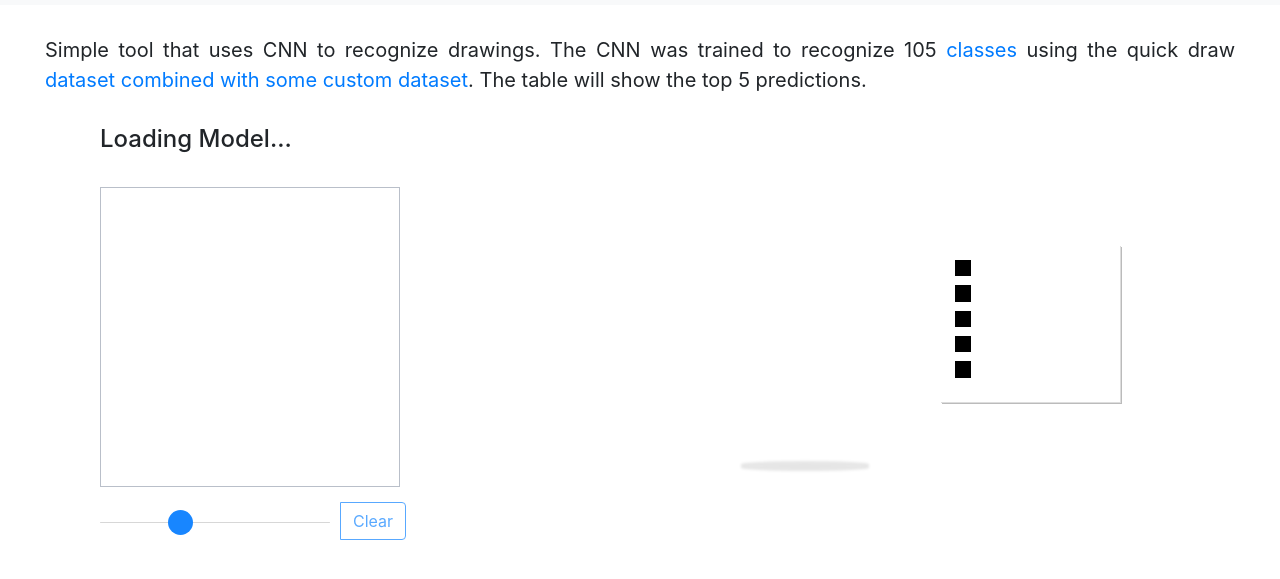
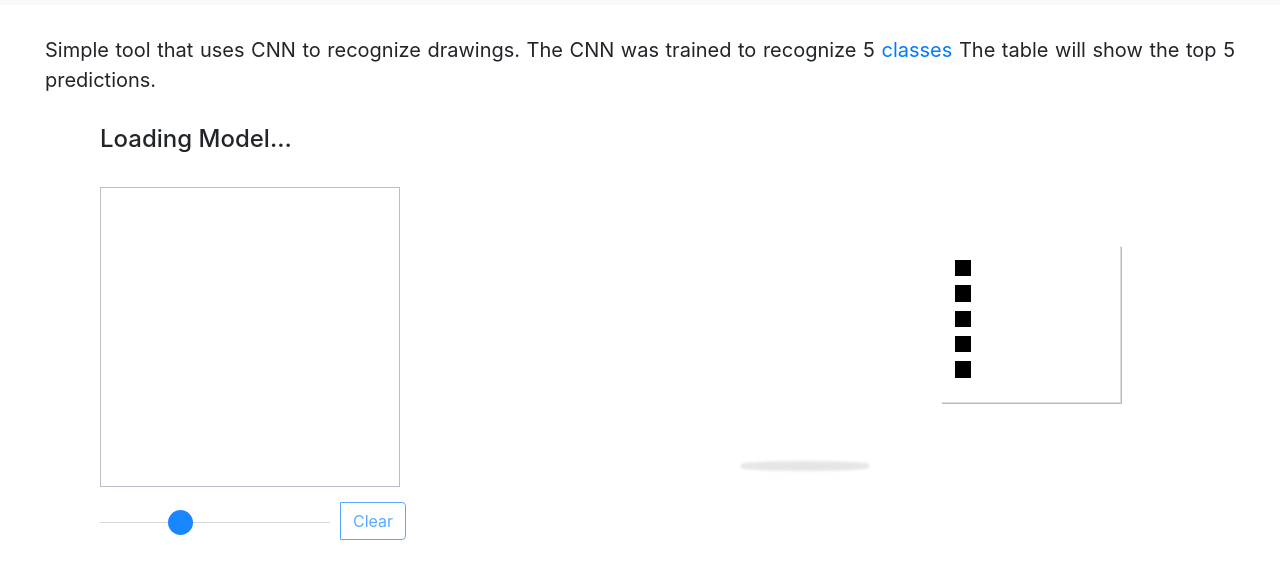
Before and after one commit to anyrandom/5class, a plain HTML site: page index.html in a window 1280 px wide. Shown: the part 77-656 px from the top of the page. Drawn offline with nearby package versions, Linux system fonts and the light colour scheme; a script that the page names is missing.

Commit message:
Update index.html

```diff
--- a/index.html
+++ b/index.html
@@ -40,7 +40,10 @@
 
 <blockquote class="blockquote text-justify" style="margin:30px;">
  <p> Simple tool that uses CNN to recognize drawings.
- The CNN was trained to recognize 105 <a href='https://github.com/anyrandom/pictionary/blob/main/model/class_names.txt'>classes</a> using the quick draw <a href='https://github.com/googlecreativelab/quickdraw-dataset'> dataset combined with some custom dataset</a>.
+ The CNN was trained to recognize 5 <a href='https://github.com/anyrandom/5class/blob/main/model/class_names.txt'>classes</a>
+	 <!--
+	 using the quick draw <a href='https://github.com/googlecreativelab/quickdraw-dataset'> dataset combined with some custom dataset</a>.
+	 -->
 The table  will show the top 5 predictions. </p>
   </blockquote>
 </div>
```
